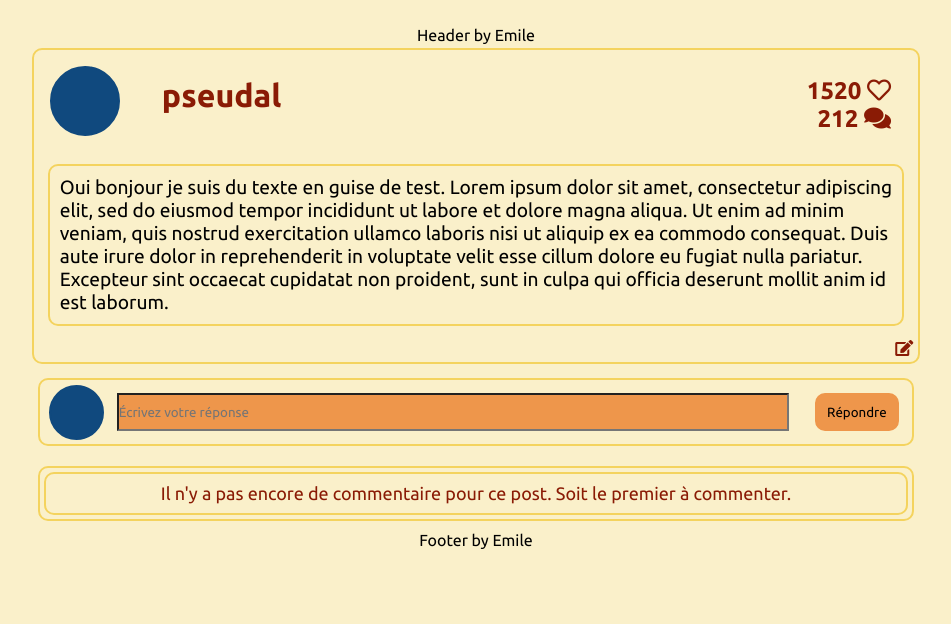
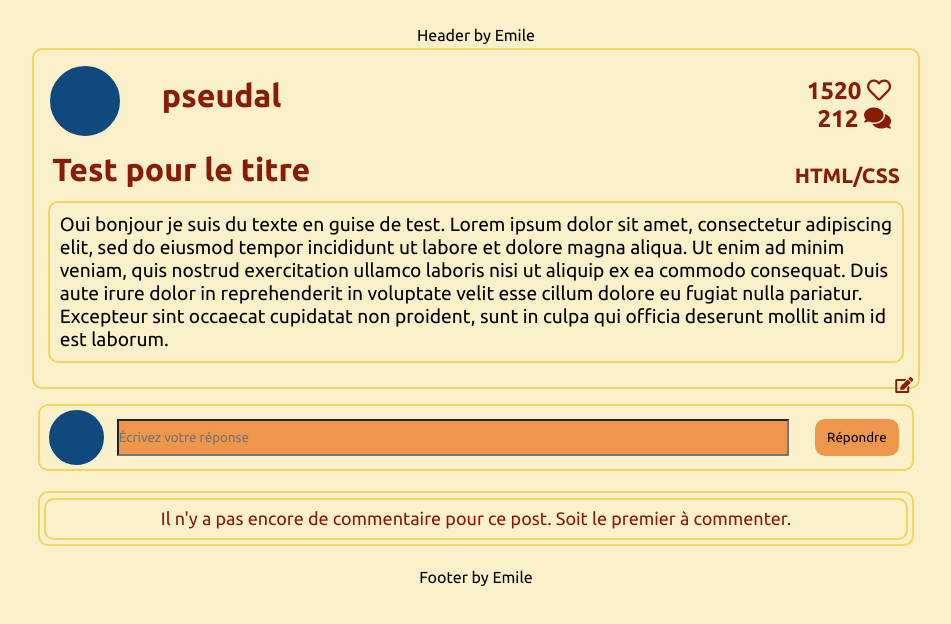
Before and after one commit to JeanPhilippeCaetano/forum, a plain HTML site: page pages/singlePost.html in a window 1280 px wide. Shown: the whole page, without its empty margins (164-1115 px from the left). Drawn offline with nearby package versions, Linux system fonts and the light colour scheme.

Commit message:
titre et tags du post

```diff
--- a/pages/singlePost.html
+++ b/pages/singlePost.html
@@ -34,6 +34,10 @@
                             <div class="displayCommentsValue" id="com"> 212 <i onclick="document.getElementById('comInput').focus()"  class="fa fa-comments" aria-hidden="true"></i></div>
                         </div>
                     </div>
+                    <div class="titleNtags">
+                        <div class="title"> Test pour le titre </div>
+                        <div class="tags"> HTML/CSS </div>
+                    </div>
                     <div class="postText">
                         Oui bonjour je suis du texte en guise de test. Lorem ipsum dolor sit amet, consectetur adipiscing elit, sed do eiusmod tempor incididunt ut labore et dolore magna aliqua. Ut enim ad minim veniam, quis nostrud exercitation ullamco laboris nisi ut aliquip ex ea commodo consequat. Duis aute irure dolor in reprehenderit in voluptate velit esse cillum dolore eu fugiat nulla pariatur. Excepteur sint occaecat cupidatat non proident, sunt in culpa qui officia deserunt mollit anim id est laborum.
                     </div>
--- a/static/singlePost.css
+++ b/static/singlePost.css
@@ -106,6 +106,28 @@ body {
 
 .displayLikesValue:hover :nth-child(2) {
     display: inline;
+}
+
+.titleNtags{
+    display: flex;
+    flex-direction: row;
+    justify-content: space-between;
+    margin-left: 2%;
+    margin-right: 2%;
+}
+
+.title, .tags {
+    color: var(--brown);
+    font-weight: bold;
+}
+
+.title {
+    font-size: 2em;
+}
+
+.tags {
+    font-size: 1.3em;
+    align-self: flex-end;
 }
 
 .postText {
```
